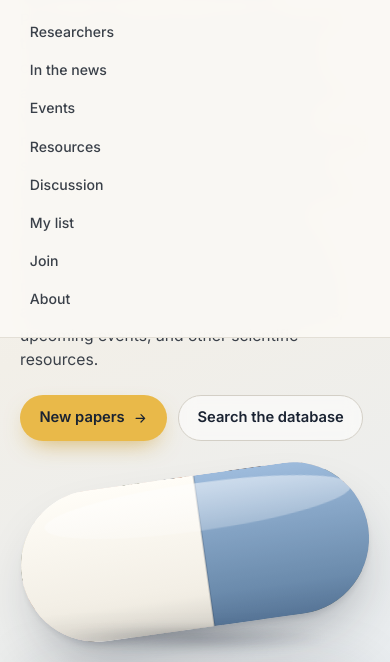
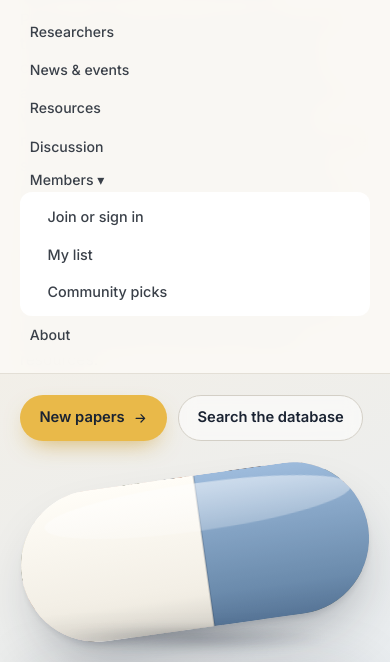
Before and after one commit to torwager/scienceofplacebo, a plain HTML site: page site/index.html in a window 390 px wide. Both pictures are taken after a click on the button "Menu". Shown: the part 182-844 px from the top of the page. Drawn offline with Linux system fonts and the light colour scheme; no server answers; files whose address does not match are found by name.

Commit message:
Menu: Members dropdown, News & events page; landing tiles consolidated
Co-Authored-By: Claude Fable 5.1 <noreply@anthropic.com>
Claude-Session: https://claude.ai/code/session_013aZJVt5yDj6JTmu8tDYPGG

```diff
--- a/site/assets/app.css
+++ b/site/assets/app.css
@@ -73,6 +73,12 @@ main.wrap { padding-top: 104px; padding-bottom: 4rem; }
 .nav a:hover { background: rgba(26,35,50,.06); color: var(--ink); }
 .nav a.active { background: var(--amber-soft); color: var(--ink); font-weight: 600; }
 .nav a.cta { background: var(--amber); color: #1a2332; font-weight: 600; margin-left: .4rem; }
+.menu { position: relative; }
+.menu-list { display: none; position: absolute; top: 100%; left: 0; min-width: 180px; background: var(--surface); border: 1px solid var(--line); border-radius: 12px; box-shadow: var(--shadow); padding: .35rem; flex-direction: column; z-index: 60; }
+.menu-list a { display: block; padding: .5em .8em; border-radius: 8px; font-size: .9rem; color: var(--ink-2); }
+.menu-list a:hover { background: var(--surface-2); color: var(--ink); }
+.menu:hover .menu-list, .menu:focus-within .menu-list, .menu.open .menu-list { display: flex; }
+@media (max-width: 900px) { .menu-list { position: static; display: flex; box-shadow: none; border: none; padding-left: 1rem; } }
 .nav-toggle { display: none; background: none; border: 1px solid var(--line-2); border-radius: 999px; width: 42px; height: 42px; cursor: pointer; align-items: center; justify-content: center; }
 .nav-toggle span { display: block; width: 18px; height: 2px; background: var(--ink); position: relative; }
 .nav-toggle span::before, .nav-toggle span::after { content: ""; position: absolute; left: 0; width: 18px; height: 2px; background: var(--ink); }
--- a/site/assets/layout.js
+++ b/site/assets/layout.js
@@ -8,12 +8,11 @@
       <a href="database.html">Database</a>
       <a href="bibliometrics.html">Bibliometrics</a>
       <a href="network.html">Researchers</a>
-      <a href="news.html">In the news</a>
-      <a href="events.html">Events</a>
+      <a href="newsevents.html">News &amp; events</a>
       <a href="resources.html">Resources</a>
       <a href="discuss.html">Discussion</a>
-      <a href="mylist.html">My list</a>
-      <a href="join.html">Join</a>
+      <div class="menu"><a href="join.html" class="menu-btn" aria-haspopup="true" aria-expanded="false">Members ▾</a>
+        <div class="menu-list"><a href="join.html">Join or sign in</a><a href="mylist.html">My list</a><a href="picks.html">Community picks</a></div></div>
       <a href="about.html">About</a>
     </nav></div></header>`;
   const footer = `<footer class="site-footer"><div class="wrap">
@@ -39,6 +38,7 @@
     nav.addEventListener("click", e => { if (e.target.tagName === "A") nav.classList.remove("open"); });
   }
 
+  document.querySelectorAll(".menu-btn").forEach(b => b.addEventListener("click", e => { const m = b.parentElement; if (!m.classList.contains("open") && window.matchMedia("(hover: none)").matches) { e.preventDefault(); m.classList.add("open"); b.setAttribute("aria-expanded", "true"); } }));
   const reduce = window.matchMedia("(prefers-reduced-motion: reduce)").matches;
   const rvs = document.querySelectorAll(".rv");
   if (reduce || !("IntersectionObserver" in window)) { rvs.forEach(el => el.classList.add("in")); return; }
--- a/site/index.html
+++ b/site/index.html
@@ -81,12 +81,11 @@
       <a href="database.html">Database</a>
       <a href="bibliometrics.html">Bibliometrics</a>
       <a href="network.html">Researchers</a>
-      <a href="news.html">In the news</a>
-      <a href="events.html">Events</a>
+      <a href="newsevents.html">News &amp; events</a>
       <a href="resources.html">Resources</a>
       <a href="discuss.html">Discussion</a>
-      <a href="mylist.html">My list</a>
-      <a href="join.html">Join</a>
+      <div class="menu"><a href="join.html" class="menu-btn" aria-haspopup="true" aria-expanded="false">Members ▾</a>
+        <div class="menu-list"><a href="join.html">Join or sign in</a><a href="mylist.html">My list</a><a href="picks.html">Community picks</a></div></div>
       <a href="about.html">About</a>
     </nav>
   </div>
@@ -125,11 +124,10 @@
           <a class="tile glow rv rv-d1" href="database.html"><div><div class="ic">⌕</div><h3>Database</h3><p>Search titles, abstracts and tags across the whole literature, from the 1940s to this morning.</p></div><span class="go">Search <svg viewBox="0 0 24 24" fill="none" stroke="currentColor" stroke-width="2" stroke-linecap="round" stroke-linejoin="round"><path d="M5 12h14M13 6l6 6-6 6"/></svg></span></a>
           <a class="tile glow rv rv-d2" href="bibliometrics.html"><div><div class="ic">▥</div><h3>Bibliometrics</h3><p>How the field has grown: papers per year, designs, populations, outcomes, journals and authors.</p></div><span class="go">See the analysis <svg viewBox="0 0 24 24" fill="none" stroke="currentColor" stroke-width="2" stroke-linecap="round" stroke-linejoin="round"><path d="M5 12h14M13 6l6 6-6 6"/></svg></span></a>
           <a class="tile glow rv" href="network.html"><div><div class="ic">⧉</div><h3>Researcher network</h3><p>An interactive map of placebo researchers, linked by co-authorship or by the topics they study.</p></div><span class="go">Explore the network <svg viewBox="0 0 24 24" fill="none" stroke="currentColor" stroke-width="2" stroke-linecap="round" stroke-linejoin="round"><path d="M5 12h14M13 6l6 6-6 6"/></svg></span></a>
-          <a class="tile glow rv rv-d1" href="news.html"><div><div class="ic">▤</div><h3>In the news</h3><p>News stories, podcasts and blog posts about placebo effects, refreshed every two days.</p></div><span class="go">Read the coverage <svg viewBox="0 0 24 24" fill="none" stroke="currentColor" stroke-width="2" stroke-linecap="round" stroke-linejoin="round"><path d="M5 12h14M13 6l6 6-6 6"/></svg></span></a>
-          <a class="tile glow rv" href="events.html"><div><div class="ic">◷</div><h3>Events</h3><p>Conferences, symposia, webinars and summer schools in the coming year.</p></div><span class="go">Upcoming events <svg viewBox="0 0 24 24" fill="none" stroke="currentColor" stroke-width="2" stroke-linecap="round" stroke-linejoin="round"><path d="M5 12h14M13 6l6 6-6 6"/></svg></span></a>
+          <a class="tile glow rv" href="newsevents.html"><div><div class="ic">◷</div><h3>News &amp; events</h3><p>Placebo effects in the news and podcasts, and upcoming conferences, symposia and courses.</p></div><span class="go">News and events <svg viewBox="0 0 24 24" fill="none" stroke="currentColor" stroke-width="2" stroke-linecap="round" stroke-linejoin="round"><path d="M5 12h14M13 6l6 6-6 6"/></svg></span></a>
           <a class="tile glow rv rv-d2" href="resources.html"><div><div class="ic">⌂</div><h3>Resources</h3><p>Centers, programs, labs, societies and databases devoted to placebo research worldwide.</p></div><span class="go">Browse resources <svg viewBox="0 0 24 24" fill="none" stroke="currentColor" stroke-width="2" stroke-linecap="round" stroke-linejoin="round"><path d="M5 12h14M13 6l6 6-6 6"/></svg></span></a>
           <a class="tile glow rv" href="discuss.html"><div><div class="ic">✎</div><h3>Discussion</h3><p>Comment on papers and talk with other researchers about findings, methods and clinical use.</p></div><span class="go">Join the discussion <svg viewBox="0 0 24 24" fill="none" stroke="currentColor" stroke-width="2" stroke-linecap="round" stroke-linejoin="round"><path d="M5 12h14M13 6l6 6-6 6"/></svg></span></a>
-          <a class="tile glow rv rv-d1" href="join.html"><div><div class="ic">★</div><h3>Join the community</h3><p>Star papers into your own list, discuss findings, and help curate a community reading list.</p></div><span class="go">See how <svg viewBox="0 0 24 24" fill="none" stroke="currentColor" stroke-width="2" stroke-linecap="round" stroke-linejoin="round"><path d="M5 12h14M13 6l6 6-6 6"/></svg></span></a>
+          <a class="tile glow rv rv-d1" href="join.html"><div><div class="ic">★</div><h3>Members</h3><p>Join or sign in, star papers into your own list, and help curate the community reading list.</p></div><span class="go">Join or sign in <svg viewBox="0 0 24 24" fill="none" stroke="currentColor" stroke-width="2" stroke-linecap="round" stroke-linejoin="round"><path d="M5 12h14M13 6l6 6-6 6"/></svg></span></a>
         </div>
       </div>
     </section>
```
Also changed, not shown: site/newsevents.html (added, +43 -0 lines).
